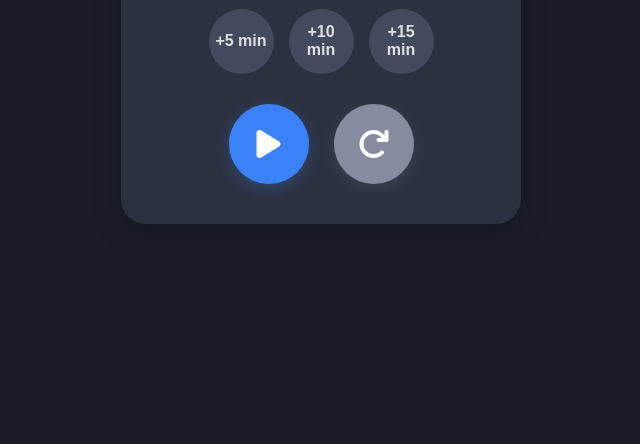
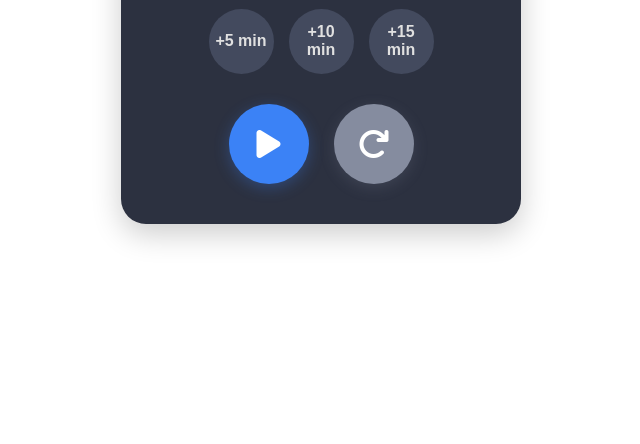
Before and after one commit to Soyrenzoai/Fenix, a plain HTML site: page index.html in a window 1280 px wide. Shown: the part 372-816 px from the top of the page, without its empty margins (319-959 px from the left). Drawn offline with Linux system fonts and the light colour scheme.

Commit message:
Update style.css

```diff
--- a/style.css
+++ b/style.css
@@ -4,7 +4,7 @@ body {
   display: grid;
   place-items: center;
   min-height: 100vh;
-  background-color: #1a1d28;
+  /* background-color: #1a1d28;*/
   font-family: 'Roboto', sans-serif;
   color: #f0f0f0;
 }
```
